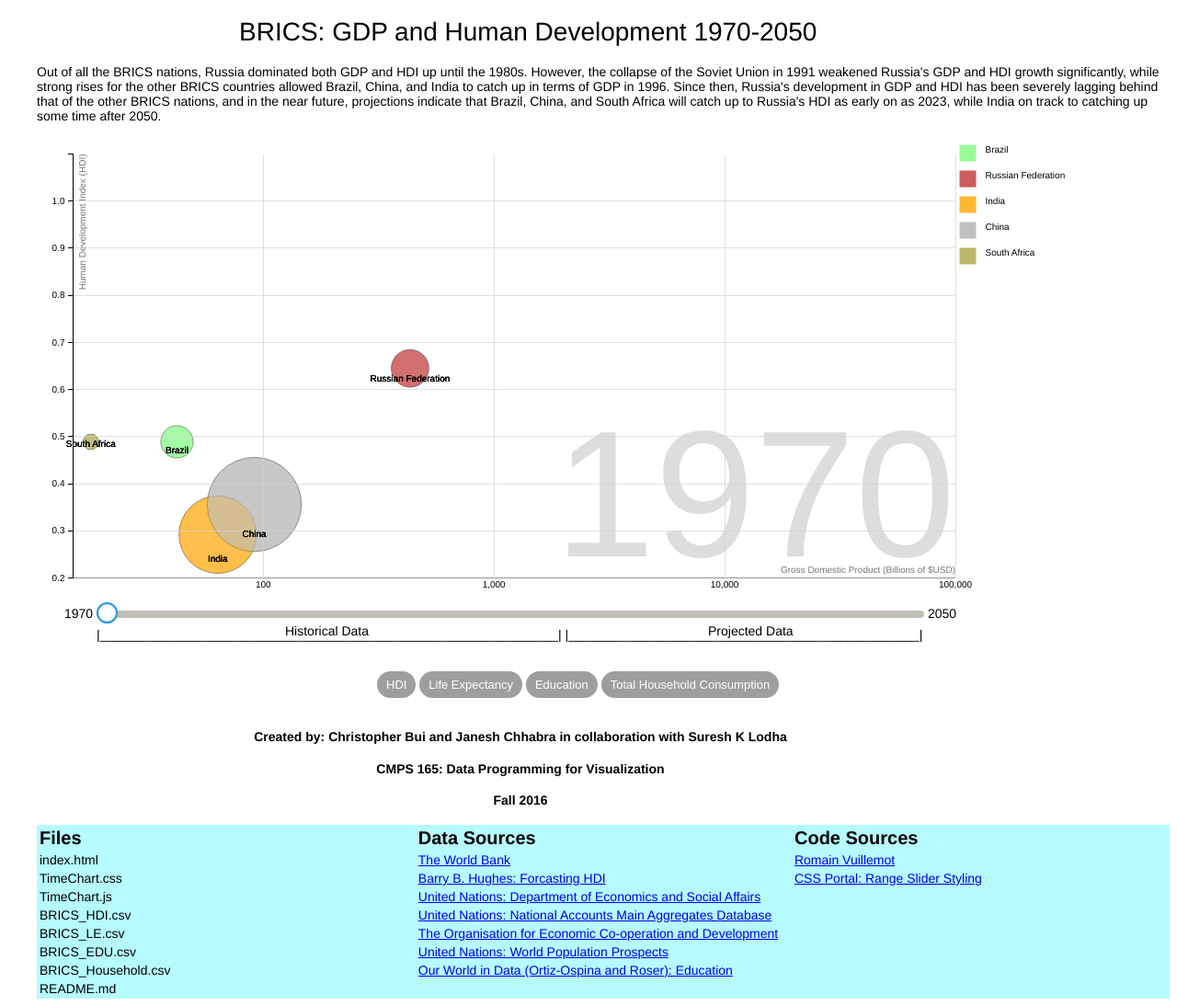
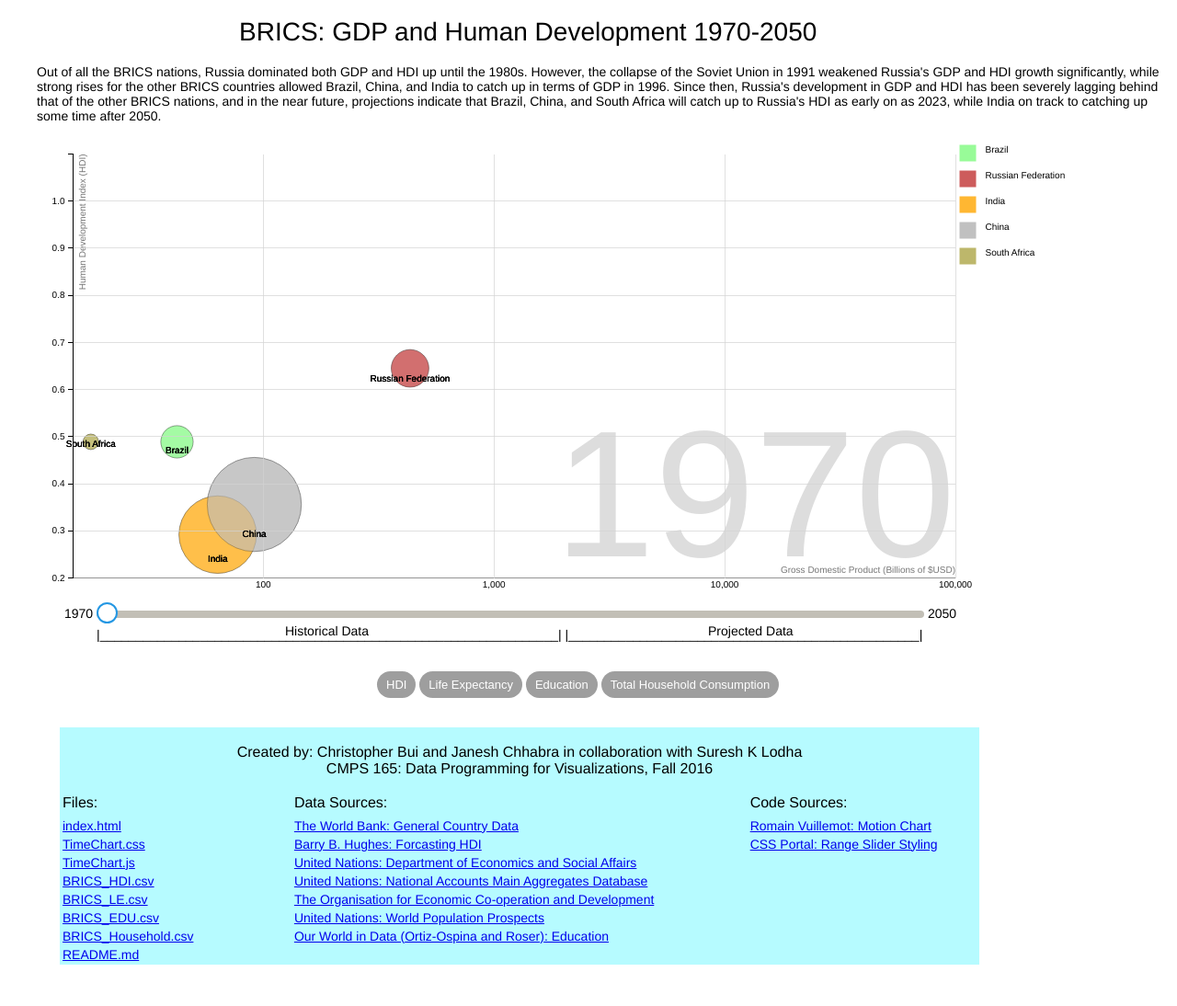
Before and after one commit to cbui505/BRICS_TimeChart, a plain HTML site: page index.html in a window 1280 px wide. Shown: the top 1094 px of the page at 92% size. After the commit the page ends 1057 px from the top, so only its background shows below. Drawn offline with nearby package versions, Linux system fonts and the light colour scheme.

Commit message:
Styled sources

```diff
--- a/TimeChart.css
+++ b/TimeChart.css
@@ -21,8 +21,11 @@ text {
   font-size: 10px;
 }
 
-table{
+#credits{
     background-color: #b6fbff;
+    width: 1000px;
+    position: relative;
+    left: 25px;
 }
 
 th, td{
@@ -30,12 +33,18 @@ th, td{
 }
 
 #header{
-    font-size: 20px;
-    font-weight: bold;
+    font-size: 16px;
 }
 
 .lastcolumn{
-    width: 200px;
+    width: 250px;
+}
+
+.firstcolumn{
+    width: 250px;
+}
+.secondcolumn{
+    width: 500px;
 }
 
 .dot {
--- a/index.html
+++ b/index.html
@@ -34,51 +34,56 @@
 <button id="start" onclick="drawHouse();"class="btn">Total Household Consumption</button>
   </div>
 </div>
-<div id="descriptionText">
-<h4><br>Created by: Christopher Bui and Janesh Chhabra in collaboration with Suresh K Lodha</h4>
-<h4>CMPS 165: Data Programming for Visualization</h4>
-<h4>Fall 2016</h3>
-  </div>
+  <br>
+<div id="credits">
+<p style="position:relative;right:0px; font-size:16px; text-align:center;"><br>Created by: Christopher Bui and Janesh Chhabra in collaboration with Suresh K Lodha
+<br>CMPS 165: Data Programming for Visualizations, Fall 2016</p>
 <table>
   <tr id = "header">
-    <td>Files</td>
-    <td>Data Sources</td>
-    <td class = "lastcolumn">Code Sources</td>
+    <td class="firstcolumn">Files:</td>
+    <td class="secondcolumn">Data Sources:</td>
+    <td class = "lastcolumn">Code Sources:</td>
   </tr>
   <tr>
-    <td>index.html</td>
-    <td> <a href = "http://databank.worldbank.org/data/home.aspx">The World Bank</a> </td>
-    <td class = "lastcolumn"> <a href = "https://romsson.github.io/dragit/example/nations.html">Romain Vuillemot</a> </td>
+    <td class="firstcolumn"> </td>
+    <td class="secondcolumn"> </td>
+    <td class = "lastcolumn"> </td>
   </tr>
   <tr>
-    <td>TimeChart.css</td>
-      <td><a href = "http://www.ifs.du.edu/assets/documents/hdi-forcasting-v2-2.pdf"> Barry B. Hughes: Forcasting HDI</a> </td>
-      <td><a href = "http://www.cssportal.com/style-input-range/">CSS Portal: Range Slider Styling</a></td>
+    <td class="firstcolumn"><a href = "https://github.com/cbui505/BRICS_TimeChart">index.html</a></td>
+    <td class="secondcolumn"> <a href = "http://databank.worldbank.org/data/home.aspx">The World Bank: General Country Data</a> </td>
+    <td class = "lastcolumn"> <a href = "https://romsson.github.io/dragit/example/nations.html">Romain Vuillemot: Motion Chart</a> </td>
   </tr>
   <tr>
-    <td>TimeChart.js</td>
-    <td><a href = "https://esa.un.org/unpd/wpp/Download/Probabilistic/Population/"> United Nations: Department of Economics and Social Affairs</a> </td>
+    <td class="firstcolumn"><a href = "https://github.com/cbui505/BRICS_TimeChart">TimeChart.css</a></td>
+      <td class="secondcolumn"><a href = "http://www.ifs.du.edu/assets/documents/hdi-forcasting-v2-2.pdf"> Barry B. Hughes: Forcasting HDI</a> </td>
+      <td class="lastcolumn"><a href = "http://www.cssportal.com/style-input-range/">CSS Portal: Range Slider Styling</a></td>
   </tr>
   <tr>
-    <td>BRICS_HDI.csv</td>
-        <td><a href = "http://unstats.un.org/unsd/snaama/Introduction.asp"> United Nations: National Accounts Main Aggregates Database</a> </td>
+    <td class="firstcolumn"><a href = "https://github.com/cbui505/BRICS_TimeChart">TimeChart.js</a></td>
+    <td class="secondcolumn"><a href = "https://esa.un.org/unpd/wpp/Download/Probabilistic/Population/"> United Nations: Department of Economics and Social Affairs</a> </td>
   </tr>
   <tr>
-    <td>BRICS_LE.csv</td>
-        <td><a href = "https://data.oecd.org/gdp/gdp-long-term-forecast.htm">The Organisation for Economic Co-operation and Development</a> </td>
+    <td class="firstcolumn"><a href = "https://github.com/cbui505/BRICS_TimeChart">BRICS_HDI.csv</a></td>
+        <td class="secondcolumn"><a href = "http://unstats.un.org/unsd/snaama/Introduction.asp"> United Nations: National Accounts Main Aggregates Database</a> </td>
   </tr>
   <tr>
-    <td>BRICS_EDU.csv</td>
-        <td><a href = "https://esa.un.org/unpd/wpp/publications/files/key_findings_wpp_2015.pdf">United Nations: World Population Prospects</a></td>
+    <td class="firstcolumn"><a href = "https://github.com/cbui505/BRICS_TimeChart">BRICS_LE.csv</a></td>
+        <td class="secondcolumn"><a href = "https://data.oecd.org/gdp/gdp-long-term-forecast.htm">The Organisation for Economic Co-operation and Development</a> </td>
   </tr>
   <tr>
-    <td>BRICS_Household.csv</td>
-    <td><a href = "https://ourworldindata.org/global-rise-of-education">Our World in Data (Ortiz-Ospina and Roser): Education</a></td>
+    <td class="firstcolumn"><a href = "https://github.com/cbui505/BRICS_TimeChart">BRICS_EDU.csv</a></td>
+        <td class="secondcolumn"><a href = "https://esa.un.org/unpd/wpp/publications/files/key_findings_wpp_2015.pdf">United Nations: World Population Prospects</a></td>
   </tr>
   <tr>
-    <td>README.md</td>
+    <td class="firstcolumn"><a href = "https://github.com/cbui505/BRICS_TimeChart">BRICS_Household.csv</a></td>
+    <td class="secondcolumn"><a href = "https://ourworldindata.org/global-rise-of-education">Our World in Data (Ortiz-Ospina and Roser): Education</a></td>
+  </tr>
+  <tr>
+    <td class="firstcolumn"><a href = "https://github.com/cbui505/BRICS_TimeChart">README.md</a></td>
   </tr>
 </table>
+</div>
 
 <script type="text/javascript" src="TimeChart.js"></script>
 </body>
```
